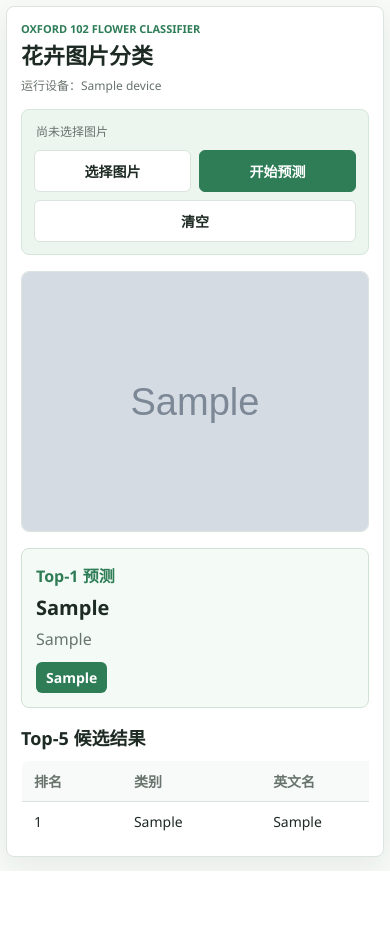
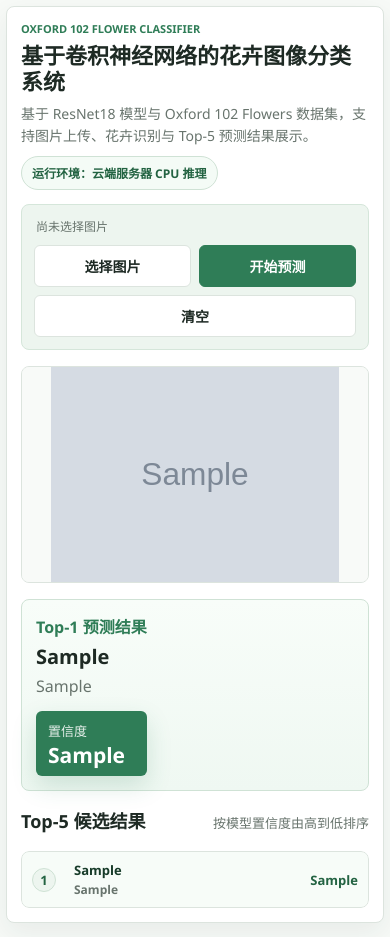
Before and after one commit to wuwei121/flower-web-flask, a Flask app: template templates/index.html in a window 390 px wide. Before the commit the page ends 871 px from the top, so only its background shows below. Run offline with Flask 3, Linux system fonts and the light colour scheme; the template is opened without the code that fills it: most values are stand-ins (such as "Sample title", 1, 10 or a date in 2020); grey boxes marked "Sample" are stand-in pictures; some libraries are stand-ins or nearby versions.

Commit message:
Optimize web UI and mobile upload experience

```diff
--- a/static/style.css
+++ b/static/style.css
@@ -60,15 +60,29 @@ p {
 }
 
 h1 {
-  margin-bottom: 0;
-  font-size: 32px;
+  margin-bottom: 8px;
+  font-size: 30px;
+  line-height: 1.25;
+}
+
+.subtitle {
+  max-width: 760px;
+  margin: 0;
+  color: var(--muted);
+  font-size: 15px;
+  line-height: 1.55;
 }
 
 .device {
   flex: 0 0 auto;
-  color: var(--muted);
+  color: var(--accent-dark);
   font-size: 14px;
-  padding-top: 8px;
+  font-weight: 700;
+  padding: 8px 12px;
+  border: 1px solid #cfe2d5;
+  border-radius: 999px;
+  background: #f4fbf6;
+  white-space: nowrap;
 }
 
 .upload-form {
@@ -175,15 +189,16 @@ button:disabled,
 .content {
   display: grid;
   grid-template-columns: minmax(280px, 0.85fr) minmax(360px, 1.15fr);
-  gap: 24px;
+  gap: 20px;
   align-items: start;
 }
 
 .preview {
+  position: relative;
   display: grid;
   place-items: center;
-  min-height: 280px;
-  aspect-ratio: 4 / 3;
+  min-height: 240px;
+  aspect-ratio: 16 / 10;
   border: 1px solid var(--line);
   border-radius: 8px;
   overflow: hidden;
@@ -192,19 +207,37 @@ button:disabled,
 
 .preview img {
   display: block;
+  position: absolute;
+  inset: 0;
   width: 100%;
   height: 100%;
   object-fit: contain;
+  object-position: center center;
   background: #f8faf8;
 }
 
 .empty {
-  min-height: 240px;
+  min-height: 210px;
   display: grid;
   place-items: center;
   padding: 24px;
   color: var(--muted);
   text-align: center;
+}
+
+.empty div {
+  display: grid;
+  gap: 8px;
+  max-width: 320px;
+}
+
+.empty strong {
+  color: var(--accent-dark);
+  font-size: 18px;
+}
+
+.empty span {
+  line-height: 1.7;
 }
 
 .preview .empty {
@@ -217,42 +250,85 @@ button:disabled,
 }
 
 .top-result {
-  padding: 20px;
-  margin-bottom: 22px;
+  display: flex;
+  justify-content: space-between;
+  gap: 16px;
+  align-items: center;
+  padding: 14px 16px;
+  margin-bottom: 14px;
   border: 1px solid #cfe2d5;
   border-radius: 8px;
-  background: #f4fbf6;
+  background: linear-gradient(180deg, #f8fdf9 0%, #eff8f2 100%);
 }
 
 .top-result p {
-  margin-bottom: 8px;
+  margin-bottom: 6px;
   color: var(--accent);
   font-weight: 700;
 }
 
 .top-result h2 {
-  margin-bottom: 8px;
-  font-size: 28px;
+  margin-bottom: 6px;
+  font-size: 25px;
 }
 
 .english {
   color: var(--muted);
-  font-size: 18px;
-  margin-bottom: 14px;
+  font-size: 16px;
+  margin-bottom: 0;
 }
 
-.confidence {
-  display: inline-flex;
-  padding: 7px 12px;
+.confidence-block {
+  min-width: 108px;
+  display: grid;
+  gap: 5px;
+  justify-items: center;
+  padding: 11px 14px;
   color: #fff;
   background: var(--accent);
   border-radius: 6px;
+  box-shadow: 0 10px 24px rgba(47, 125, 87, 0.18);
+}
+
+.confidence-block span {
+  font-size: 13px;
+  opacity: 0.88;
+}
+
+.confidence-block strong {
+  font-size: 22px;
+  line-height: 1;
+}
+
+.result-heading {
+  display: flex;
+  justify-content: space-between;
+  gap: 12px;
+  align-items: baseline;
+  margin-bottom: 8px;
+}
+
+.result-heading span {
+  color: var(--muted);
+  font-size: 13px;
+}
+
+.rank-badge {
+  display: inline-flex;
+  align-items: center;
+  justify-content: center;
+  width: 24px;
+  height: 24px;
+  color: var(--accent-dark);
+  background: var(--soft);
+  border: 1px solid #cfe2d5;
+  border-radius: 999px;
   font-weight: 700;
 }
 
 h3 {
-  margin-bottom: 12px;
-  font-size: 20px;
+  margin-bottom: 8px;
+  font-size: 18px;
 }
 
 table {
@@ -271,7 +347,7 @@ table {
 
 th,
 td {
-  padding: 12px 14px;
+  padding: 8px 12px;
   border-bottom: 1px solid var(--line);
   text-align: left;
   vertical-align: top;
@@ -281,6 +357,15 @@ th {
   color: var(--muted);
   background: #f7faf8;
   font-size: 14px;
+}
+
+.best-row {
+  background: #f7fcf8;
+}
+
+.best-row td {
+  color: #173b29;
+  font-weight: 700;
 }
 
 tr:last-child td {
@@ -326,10 +411,15 @@ tr:last-child td {
     line-height: 1.2;
   }
 
+  .subtitle {
+    font-size: 14px;
+    line-height: 1.6;
+  }
+
   .device {
     display: inline-block;
     margin-top: 8px;
-    padding-top: 0;
+    padding: 7px 10px;
     font-size: 13px;
   }
 
@@ -399,6 +489,7 @@ tr:last-child td {
   }
 
   .top-result {
+    align-items: flex-start;
     padding: 16px;
     margin-bottom: 16px;
   }
@@ -410,7 +501,12 @@ tr:last-child td {
 
   .english {
     font-size: 16px;
-    margin-bottom: 12px;
+    margin-bottom: 0;
+  }
+
+  .confidence-block {
+    min-width: 104px;
+    padding: 12px 14px;
   }
 
   h3 {
@@ -419,18 +515,75 @@ tr:last-child td {
   }
 
   .table-scroll {
-    overflow-x: auto;
+    overflow-x: visible;
     -webkit-overflow-scrolling: touch;
   }
 
   table {
-    white-space: nowrap;
+    min-width: 0;
+    border: 0;
+    white-space: normal;
+  }
+
+  thead {
+    display: none;
+  }
+
+  tbody {
+    display: grid;
+    gap: 8px;
+  }
+
+  tr {
+    display: grid;
+    grid-template-columns: 38px minmax(0, 1fr) auto;
+    grid-template-areas:
+      "rank zh confidence"
+      "rank en confidence";
+    gap: 4px 10px;
+    align-items: center;
+    padding: 10px 12px;
+    border: 1px solid var(--line);
+    border-radius: 8px;
+    background: #fff;
   }
 
   th,
   td {
-    padding: 10px 12px;
+    padding: 0;
+    border-bottom: 0;
     font-size: 14px;
+  }
+
+  td:nth-child(1) {
+    grid-area: rank;
+  }
+
+  td:nth-child(2) {
+    grid-area: zh;
+    font-weight: 700;
+  }
+
+  td:nth-child(3) {
+    grid-area: en;
+    min-width: 0;
+    color: var(--muted);
+    font-size: 13px;
+    line-height: 1.35;
+    overflow-wrap: anywhere;
+  }
+
+  td:nth-child(4) {
+    grid-area: confidence;
+    justify-self: end;
+    align-self: center;
+    color: var(--accent-dark);
+    font-weight: 700;
+    white-space: nowrap;
+  }
+
+  .best-row {
+    background: #f7fcf8;
   }
 }
 
@@ -487,6 +640,8 @@ tr:last-child td {
   }
 
   .top-result {
+    display: grid;
+    gap: 14px;
     padding: 14px;
   }
 
@@ -494,12 +649,38 @@ tr:last-child td {
     font-size: 20px;
   }
 
-  .confidence {
-    padding: 6px 10px;
-    font-size: 14px;
+  .confidence-block {
+    width: 100%;
+    justify-items: start;
+    padding: 10px 12px;
+  }
+
+  .confidence-block strong {
+    font-size: 21px;
   }
 
   table {
-    min-width: 520px;
+    min-width: 0;
+  }
+
+  tr {
+    grid-template-columns: 34px minmax(0, 1fr) auto;
+    gap: 3px 8px;
+    padding: 9px 10px;
+  }
+
+  .rank-badge {
+    width: 24px;
+    height: 24px;
+    font-size: 13px;
+  }
+
+  td:nth-child(2),
+  td:nth-child(4) {
+    font-size: 13px;
+  }
+
+  td:nth-child(3) {
+    font-size: 12px;
   }
 }
--- a/templates/index.html
+++ b/templates/index.html
@@ -3,7 +3,7 @@
 <head>
   <meta charset="utf-8">
   <meta name="viewport" content="width=device-width, initial-scale=1">
-  <title>花卉分类</title>
+  <title>基于卷积神经网络的花卉图像分类系统</title>
   <link rel="stylesheet" href="{{ url_for('static', filename='style.css') }}">
 </head>
 <body>
@@ -12,9 +12,10 @@
       <div class="header">
         <div class="title-block">
           <p class="eyebrow">Oxford 102 Flower Classifier</p>
-          <h1>花卉图片分类</h1>
+          <h1>基于卷积神经网络的花卉图像分类系统</h1>
+          <p class="subtitle">基于 ResNet18 模型与 Oxford 102 Flowers 数据集，支持图片上传、花卉识别与 Top-5 预测结果展示。</p>
         </div>
-        <span class="device">运行设备：{{ device }}</span>
+        <span class="device">运行环境：云端服务器 CPU 推理</span>
       </div>
 
       <form id="uploadForm" class="upload-form" method="post" enctype="multipart/form-data" novalidate>
@@ -28,50 +29,61 @@
       </form>
 
       <div id="statusMessage" class="status hidden"></div>
-      <div id="clientAlert" class="alert hidden">请先选择图片</div>
+      <div id="clientAlert" class="alert hidden">请先选择一张花卉图片</div>
       <div id="serverAlert" class="alert {% if not error %}hidden{% endif %}">{{ error or "" }}</div>
 
       <div class="content">
-        <section class="preview">
+        <section class="preview" aria-label="图片预览区域">
           <img
             id="previewImage"
             class="{% if not image_url %}hidden{% endif %}"
             src="{{ image_url or '' }}"
             alt="上传的花卉图片"
           >
-          <div id="previewEmpty" class="empty {% if image_url %}hidden{% endif %}">
-            上传一张花卉图片后，这里会显示预览。
+          <div id="previewEmpty" class="empty preview-empty {% if image_url %}hidden{% endif %}">
+            <div>
+              <strong>图像预览</strong>
+              <span>上传一张花卉图片后，系统将在此展示待识别图像，便于对照预测结果。</span>
+            </div>
           </div>
         </section>
 
-        <section class="results">
+        <section class="results" aria-label="预测结果区域">
           <div id="resultContent" class="{% if not top1 %}hidden{% endif %}">
             {% if top1 %}
               <div class="top-result">
-                <p>Top-1 预测</p>
-                <h2>{{ top1.zh }}</h2>
-                <div class="english">{{ top1.en }}</div>
-                <div class="confidence">{{ top1.confidence_pct }}</div>
+                <div>
+                  <p>Top-1 预测结果</p>
+                  <h2>{{ top1.zh }}</h2>
+                  <div class="english">{{ top1.en }}</div>
+                </div>
+                <div class="confidence-block">
+                  <span>置信度</span>
+                  <strong>{{ top1.confidence_pct }}</strong>
+                </div>
               </div>
 
-              <h3>Top-5 候选结果</h3>
+              <div class="result-heading">
+                <h3>Top-5 候选结果</h3>
+                <span>按模型置信度由高到低排序</span>
+              </div>
               <div class="table-scroll">
                 <table>
                   <thead>
                     <tr>
                       <th>排名</th>
-                      <th>类别</th>
-                      <th>英文名</th>
+                      <th>中文类别</th>
+                      <th>英文名称</th>
                       <th>置信度</th>
                     </tr>
                   </thead>
                   <tbody>
                     {% for item in top5 %}
-                      <tr>
-                        <td>{{ item.rank }}</td>
+                      <tr class="{% if loop.first %}best-row{% endif %}">
+                        <td><span class="rank-badge">{{ item.rank }}</span></td>
                         <td>{{ item.zh }}</td>
                         <td>{{ item.en }}</td>
-                        <td>{{ item.confidence_pct }}</td>
+                        <td><strong>{{ item.confidence_pct }}</strong></td>
                       </tr>
                     {% endfor %}
                   </tbody>
@@ -80,7 +92,10 @@
             {% endif %}
           </div>
           <div id="resultEmpty" class="empty result-empty {% if top1 %}hidden{% endif %}">
-            预测结果会在上传后显示。
+            <div>
+              <strong>识别结果</strong>
+              <span>完成上传并点击“开始预测”后，这里将展示 Top-1 识别结论和 Top-5 候选类别。</span>
+            </div>
           </div>
         </section>
       </div>
@@ -120,7 +135,7 @@
     }
 
     function hideAllMessages() {
-      clientAlert.textContent = "请先选择图片";
+      clientAlert.textContent = "请先选择一张花卉图片";
       serverAlert.textContent = "";
       hideElement(clientAlert);
       hideElement(serverAlert);
@@ -156,7 +171,7 @@
       previewImage.removeAttribute("src");
       previewImage.src = "";
       hideElement(previewImage);
-      previewEmpty.textContent = "上传一张花卉图片后，这里会显示预览。";
+      previewEmpty.innerHTML = "<div><strong>图像预览</strong><span>上传一张花卉图片后，系统将在此展示待识别图像，便于对照预测结果。</span></div>";
       showElement(previewEmpty);
     }
 
@@ -171,7 +186,7 @@
     function resetResults() {
       resultContent.innerHTML = "";
       hideElement(resultContent);
-      resultEmpty.textContent = "预测结果会在上传后显示。";
+      resultEmpty.innerHTML = "<div><strong>识别结果</strong><span>完成上传并点击“开始预测”后，这里将展示 Top-1 识别结论和 Top-5 候选类别。</span></div>";
       showElement(resultEmpty);
     }
 
@@ -215,7 +230,7 @@
         };
         image.onerror = () => {
           URL.revokeObjectURL(url);
-          reject(new Error("图片读取失败，请换一张再试。"));
+          reject(new Error("图片读取失败，请更换一张后重试。"));
         };
         image.src = url;
       });
@@ -227,7 +242,7 @@
           if (blob) {
             resolve(blob);
           } else {
-            reject(new Error("图片压缩失败，请换一张再试。"));
+            reject(new Error("图片压缩失败，请更换一张后重试。"));
           }
         }, type, quality);
       });
@@ -344,7 +359,7 @@
 
       const fileToUpload = compressedUploadFile || selectedOriginalFile;
       if (!fileToUpload) {
-        clientAlert.textContent = "请先选择图片";
+        clientAlert.textContent = "请先选择一张花卉图片";
         showElement(clientAlert);
         return;
       }
```
Also changed, not shown: other parts of static/style.css (+11 -11 lines).
